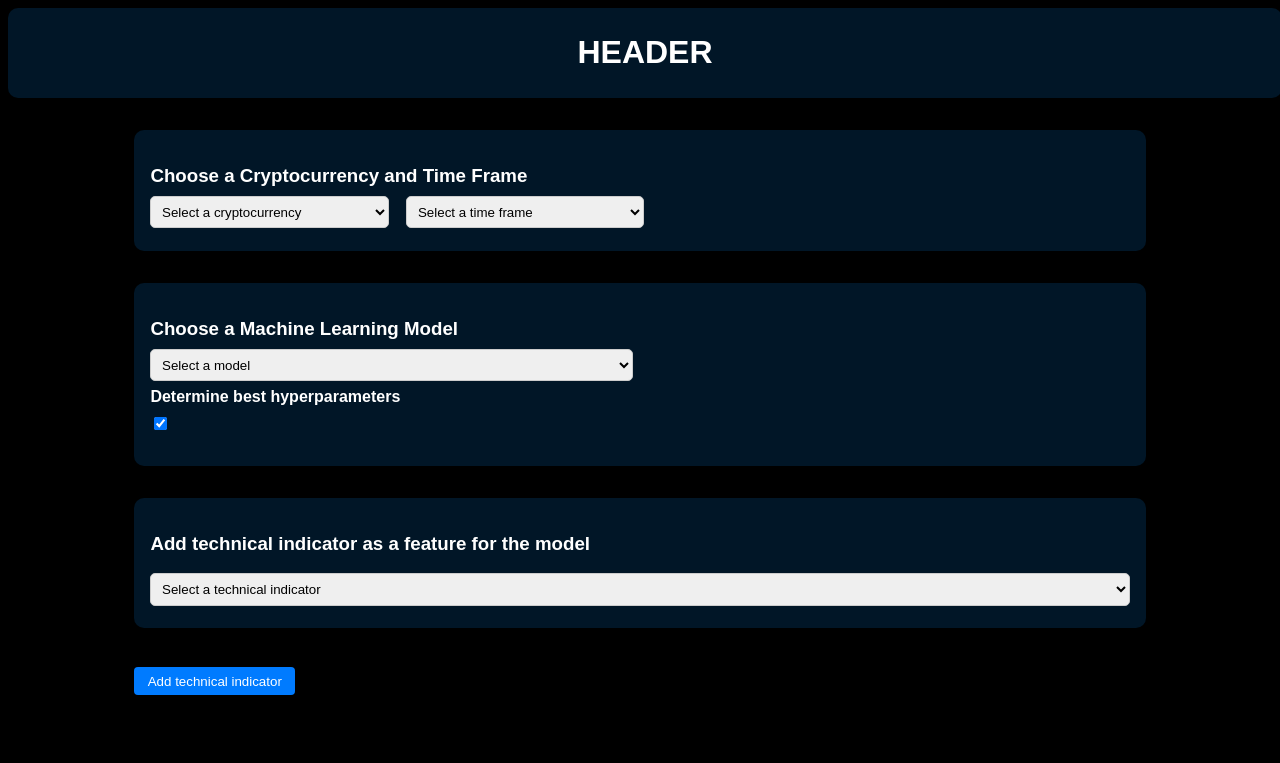
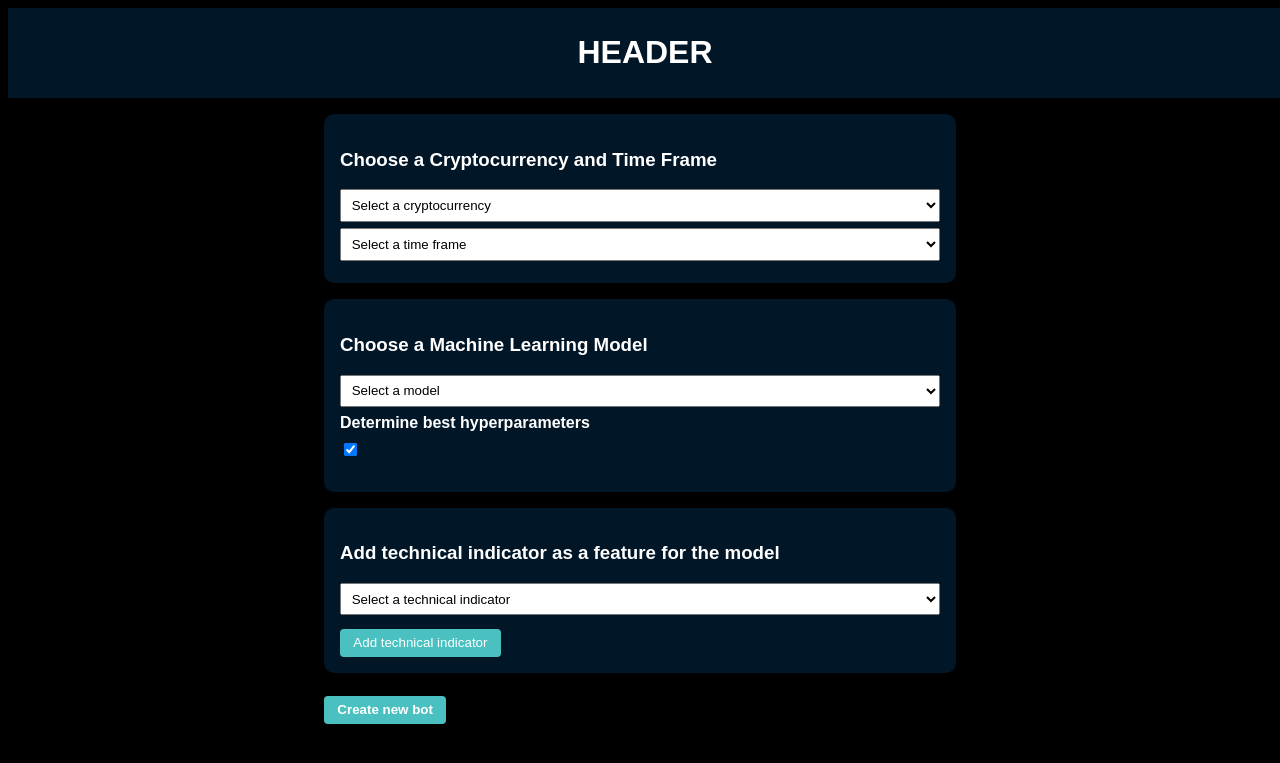
Before and after one commit to skyi28/ML_Trader, a Flask app: page /training in a window 1280 px wide. Shown: the top 763 px of the page. Run offline with Flask 3, Linux system fonts and the light colour scheme; parts of the project's set-up code (start-up, migrations or seed data) failed here and were passed over; some libraries are stand-ins or nearby versions.

Commit message:
Ensured that all values of the form are submitted, smaller graphical adjustments.

```diff
--- a/website/endpoints.py
+++ b/website/endpoints.py
@@ -21,9 +21,12 @@ def favicon():
 def index():
     return f'Hello World'
 
-@endpoint.route('/training')
+@endpoint.route('/training', methods=['GET', 'POST'])
 def training():
-    return render_template('training.html')
+    if request.method == 'GET':
+        return render_template('training.html')
+    if request.method == 'POST':
+        return f"{request.form.to_dict()}"
 
 @endpoint.route('/dashboard')
 def dashboard():
--- a/website/static/css/training.css
+++ b/website/static/css/training.css
@@ -8,7 +8,6 @@ header {
     width: 100%;
     background-color: #011627;
     color: #ffffff;
-    border-radius: 10px;
     padding: 5px;
     box-shadow: 0 2px 5px rgba(0, 0, 0, 0.1);
     text-align: center;
@@ -18,19 +17,20 @@ header {
 }
 
 .container {
-    width: 80%;
+    width: 50%;
+    padding-top: 1em;
     margin: 0 auto;
-}
-
-.form-group {
-    margin-bottom: 1em;
 }
 
 .section {
     background-color: #011627;
     border-radius: 10px;
     padding: 1em;
-    margin-bottom: 2em;
+    margin-bottom: 1em;
+}
+
+.form-group {
+    margin-bottom: 1em;
 }
 
 label {
@@ -43,47 +43,41 @@ label {
     width: 100%;
     padding: 0.5em;
     margin-bottom: 0.5em;
-    border-radius: 5px;
-    border: 1px solid #ccc;
 }
 
-.subs_btn, .delete_btn {
+.subs_btn, .delete_btn, .submit_btn {
     display: inline-block;
     padding: 0.5em 1em;
     margin-top: 0.5em;
-    background-color: #007BFF;
-    color: #FFF;
     border: none;
     border-radius: 4px;
     cursor: pointer;
 }
 
+.subs_btn {
+    background-color: #4BC0C0;
+    color: #FFF;
+}
+
 .delete_btn {
     background-color: #DC3545;
+    color: #FFF;
 }
 
-.subs_btn:hover, .delete_btn:hover {
-    opacity: 0.9;
+.submit_btn {
+    background-color: #4BC0C0;
+    color: #FFF;
+    font-weight: bold;
 }
 
-.model-section, .crypto-section {
-    margin-top: 2em;
-}
-
-.model-section h3, .crypto-section h3 {
-    margin-bottom: 0.5em;
-}
-
-.model-section select, .crypto-section select {
-    width: calc(50% - 0.5em);
-    margin-right: 1em;
-}
-
-.crypto-section select, .crypto-section input {
-    width: calc(25% - 0.5em);
-    margin-right: 1em;
+.subs_btn:hover, .delete_btn:hover, .submit_btn:hover {
+    opacity: 0.9;
 }
 
 .hidden {
     display: none;
 }
+
+.hyperparam-field {
+    display: none;
+}
--- a/website/templates/training.html
+++ b/website/templates/training.html
@@ -7,8 +7,6 @@
     <link rel="stylesheet" href="{{ url_for('static', filename='css/training.css') }}">
     <script>
         document.addEventListener('DOMContentLoaded', function () {
-            const container = document.querySelector('.container');
-            const form = document.querySelector('form');
             const button = document.getElementById('addDropdownButton');
             const hyperparamCheckbox = document.getElementById('hyperparamCheckbox');
             const hyperparamForm = document.getElementById('hyperparamForm');
@@ -59,6 +57,7 @@
                     const select = document.createElement('select');
                     select.id = `dropdown${dropdownCount}`;
                     select.className = 'form-control';
+                    select.name = `technical_indicator_${dropdownCount}`;  // Set unique name
                     select.addEventListener('change', updateAllDropdowns);
 
                     availableOptions.forEach(option => {
@@ -70,8 +69,8 @@
 
                     const deleteButton = document.createElement('button');
                     deleteButton.type = 'button';
-                    deleteButton.textContent = 'Delete';
                     deleteButton.className = 'delete_btn';
+                    deleteButton.innerHTML = '<img src="{{ url_for("static", filename="images/icons/trashcan.svg") }}"></img>';
                     deleteButton.addEventListener('click', function () {
                         formGroup.remove();
                         updateAllDropdowns();
@@ -80,7 +79,7 @@
                     formGroup.appendChild(label);
                     formGroup.appendChild(select);
                     formGroup.appendChild(deleteButton);
-                    form.insertBefore(formGroup, button);
+                    document.getElementById('technicalIndicatorsSection').insertBefore(formGroup, button);
                 }
 
                 if (availableOptions.length <= 1) {
@@ -91,9 +90,10 @@
             }
 
             function updateAllDropdowns() {
-                const allSelectedValues = Array.from(document.querySelectorAll('select')).map(select => select.value);
+                const selectsInTechnicalIndicatorsSection = document.querySelectorAll('#technicalIndicatorsSection select');
+                const allSelectedValues = Array.from(selectsInTechnicalIndicatorsSection).map(select => select.value);
 
-                document.querySelectorAll('select').forEach(select => {
+                selectsInTechnicalIndicatorsSection.forEach(select => {
                     const currentValue = select.value;
                     const availableOptions = options.filter(option => !allSelectedValues.includes(option) || option === currentValue);
 
@@ -135,18 +135,18 @@
         <h1>HEADER</h1>
     </header>
     <div class="container">
-        <form>
+        <form method="POST" action="/training">
             <!-- Cryptocurrency and Time Frame Selection -->
             <div class="crypto-section section">
                 <h3><label for="crypto_currency">Choose a Cryptocurrency and Time Frame</label></h3>
-                <select id="crypto_currency" class="form-control">
+                <select id="crypto_currency" class="form-control" name="crypto_currency">
                     <option value="" disabled selected>Select a cryptocurrency</option>
                     <option value="bitcoin">Bitcoin</option>
                     <option value="ethereum">Ethereum</option>
                     <option value="litecoin">Litecoin</option>
                     <option value="ripple">Ripple</option>
                 </select>
-                <select id="time_frame" class="form-control">
+                <select id="time_frame" class="form-control" name="time_frame">
                     <option value="" disabled selected>Select a time frame</option>
                     <option value="1min">1 Minute</option>
                     <option value="5min">5 Minutes</option>
@@ -158,7 +158,7 @@
             <!-- Machine Learning Model Selection -->
             <div class="model-section section">
                 <h3><label for="ml_model">Choose a Machine Learning Model</label></h3>
-                <select id="ml_model" class="form-control">
+                <select id="ml_model" class="form-control" name="ml_model">
                     <option value="" disabled selected>Select a model</option>
                     <option value="linear_regression">Linear Regression</option>
                     <option value="decision_tree">Decision Tree</option>
@@ -168,41 +168,41 @@
                 </select>
                 <div class="form-group">
                     <label for="hyperparamCheckbox">Determine best hyperparameters</label>
-                    <input type="checkbox" id="hyperparamCheckbox" checked>
+                    <input type="checkbox" id="hyperparamCheckbox" name="hyperparamCheckbox" checked>
                 </div>
                 <div id="hyperparamForm" class="hidden">
                     <h3>Enter Hyperparameters</h3>
                     <div id="learning_rate" class="hyperparam-field">
                         <label for="learning_rate_input">Learning Rate</label>
-                        <input type="text" id="learning_rate_input" class="form-control">
+                        <input type="text" id="learning_rate_input" class="form-control" name="learning_rate">
                     </div>
                     <div id="num_trees" class="hyperparam-field">
                         <label for="num_trees_input">Number of Trees (for Random Forest)</label>
-                        <input type="text" id="num_trees_input" class="form-control">
+                        <input type="text" id="num_trees_input" class="form-control" name="num_trees">
                     </div>
                     <div id="max_depth" class="hyperparam-field">
                         <label for="max_depth_input">Max Depth (for Decision Tree and Random Forest)</label>
-                        <input type="text" id="max_depth_input" class="form-control">
+                        <input type="text" id="max_depth_input" class="form-control" name="max_depth">
                     </div>
                     <div id="kernel" class="hyperparam-field">
                         <label for="kernel_input">Kernel (for SVM)</label>
-                        <input type="text" id="kernel_input" class="form-control">
+                        <input type="text" id="kernel_input" class="form-control" name="kernel">
                     </div>
                     <div id="c_value" class="hyperparam-field">
                         <label for="c_value_input">C Value (for SVM)</label>
-                        <input type="text" id="c_value_input" class="form-control">
+                        <input type="text" id="c_value_input" class="form-control" name="c_value">
                     </div>
                     <div id="num_layers" class="hyperparam-field">
                         <label for="num_layers_input">Number of Layers (for Neural Network)</label>
-                        <input type="text" id="num_layers_input" class="form-control">
+                        <input type="text" id="num_layers_input" class="form-control" name="num_layers">
                     </div>
                 </div>
             </div>
 
             <!-- Technical Indicators Selection -->
-            <div class="form-group section">
+            <div class="form-group section" id="technicalIndicatorsSection">
                 <h3><label for="technical_indicators">Add technical indicator as a feature for the model</label></h3>
-                <select id="technical_indicators" class="form-control" onchange="updateAllDropdowns()">
+                <select id="technical_indicators" class="form-control" name="technical_indicator_0" onchange="updateAllDropdowns()">
                     <option value="" disabled selected>Select a technical indicator</option>
                     <option value="ma">Moving Average</option>
                     <option value="ema">Exponential Moving Average</option>
@@ -214,8 +214,14 @@
                     <option value="phighs">Periodic Highs</option>
                     <option value="bb">Bollinger Bands</option>
                 </select>
+                <!-- The button will be inserted before the 'Create new bot' button -->
+                <button type="button" id="addDropdownButton" class="subs_btn">Add technical indicator</button>
             </div>
-            <button type="button" id="addDropdownButton" class="subs_btn">Add technical indicator</button>
+
+            <!-- Submit Button -->
+            <div>
+                <button type="submit" class="submit_btn">Create new bot</button>
+            </div>
         </form>
     </div>
 </body>
```
Also changed, not shown: website/static/images/icons/trashcan.svg (added).
